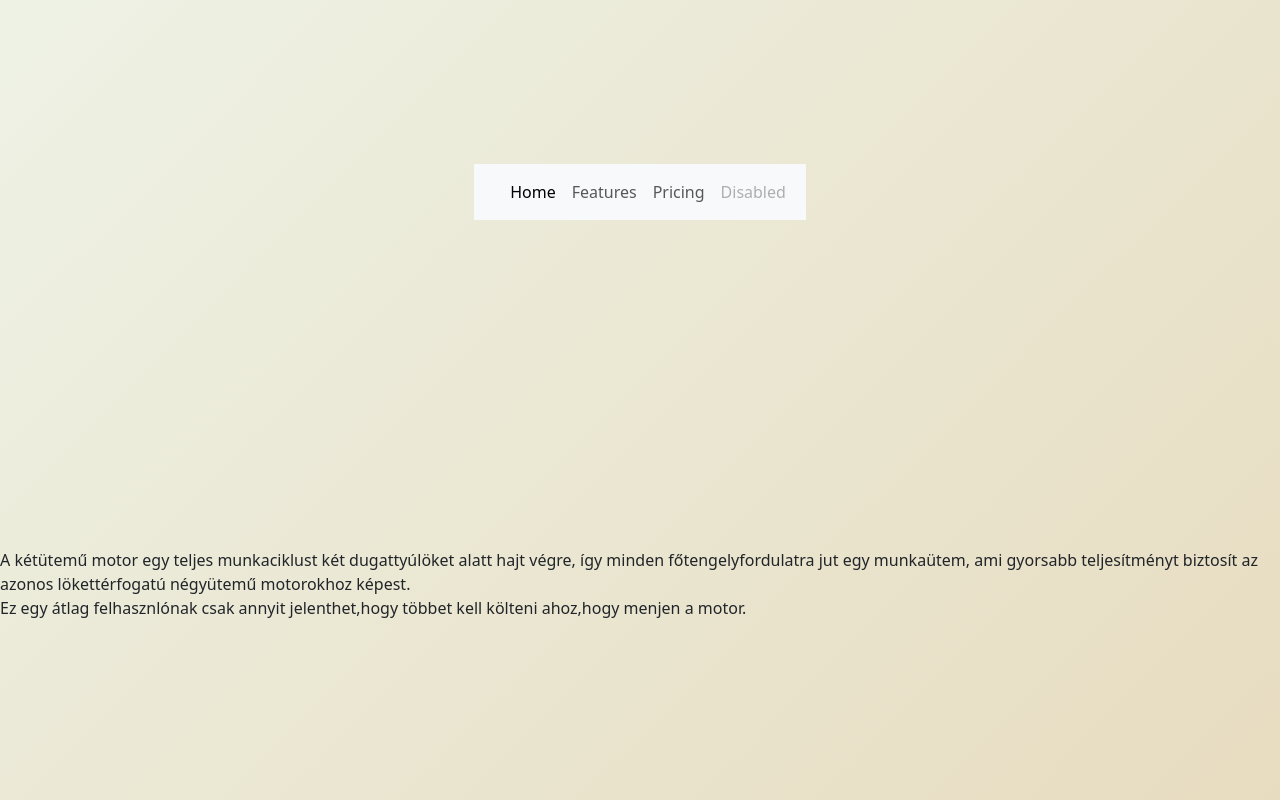
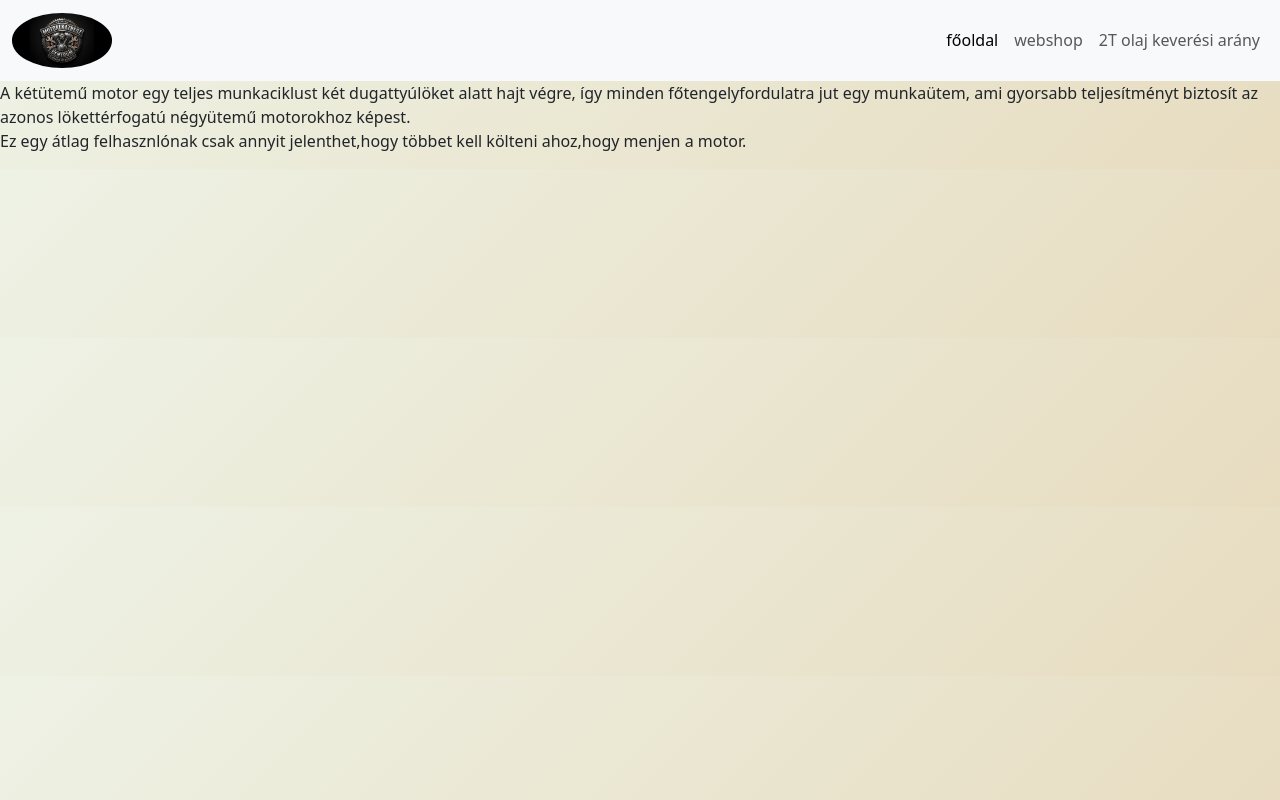
Before and after one commit to tothkrnl/IKT2_alkatresz_projekt, a plain HTML site: page index.html in a window 1280 px wide. Drawn offline with nearby package versions, Linux system fonts and the light colour scheme.

Commit message:
index es keveresi ratio oldal folytatasa

```diff
--- a/index.css
+++ b/index.css
@@ -1,9 +1,12 @@
 body {
     margin: 0;
-    min-height: 100vh;
     display: grid;
-    place-items: center;
     background: linear-gradient(135deg, #eef2e5 0%, #e7dcc0 100%);
     font-family: Arial, sans-serif;
     color: var(--text);
 }
+.logo
+{
+    width: 100px;
+    border-radius: 50%;
+}
--- a/index.html
+++ b/index.html
@@ -11,16 +11,18 @@
 <body>
     <nav class="navbar navbar-expand-lg bg-body-tertiary">
   <div class="container-fluid">
-    <a class="navbar-brand" href="logo.jfif"></a>
+    <a class="navbar-brand" href="#">
+        <img src="logo.jfif" alt="Logo" class="logo">
+    </a>
     <button class="navbar-toggler" type="button" data-bs-toggle="collapse" data-bs-target="#navbarNavAltMarkup" aria-controls="navbarNavAltMarkup" aria-expanded="false" aria-label="Toggle navigation">
       <span class="navbar-toggler-icon"></span>
     </button>
     <div class="collapse navbar-collapse" id="navbarNavAltMarkup">
-      <div class="navbar-nav">
-        <a class="nav-link active" aria-current="page" href="#">Home</a>
-        <a class="nav-link" href="#">Features</a>
-        <a class="nav-link" href="#">Pricing</a>
-        <a class="nav-link disabled" aria-disabled="true">Disabled</a>
+      <div class="navbar-nav ms-auto">
+        <a class="nav-link active" aria-current="page" href="#">főoldal</a>
+        <a class="nav-link" href="#">webshop</a>
+        <a class="nav-link" href="keveresiRatio.html">2T olaj keverési arány</a>
+
       </div>
     </div>
   </div>
```
Also changed, not shown: keveresiRatio.html (+1 -1 lines).
